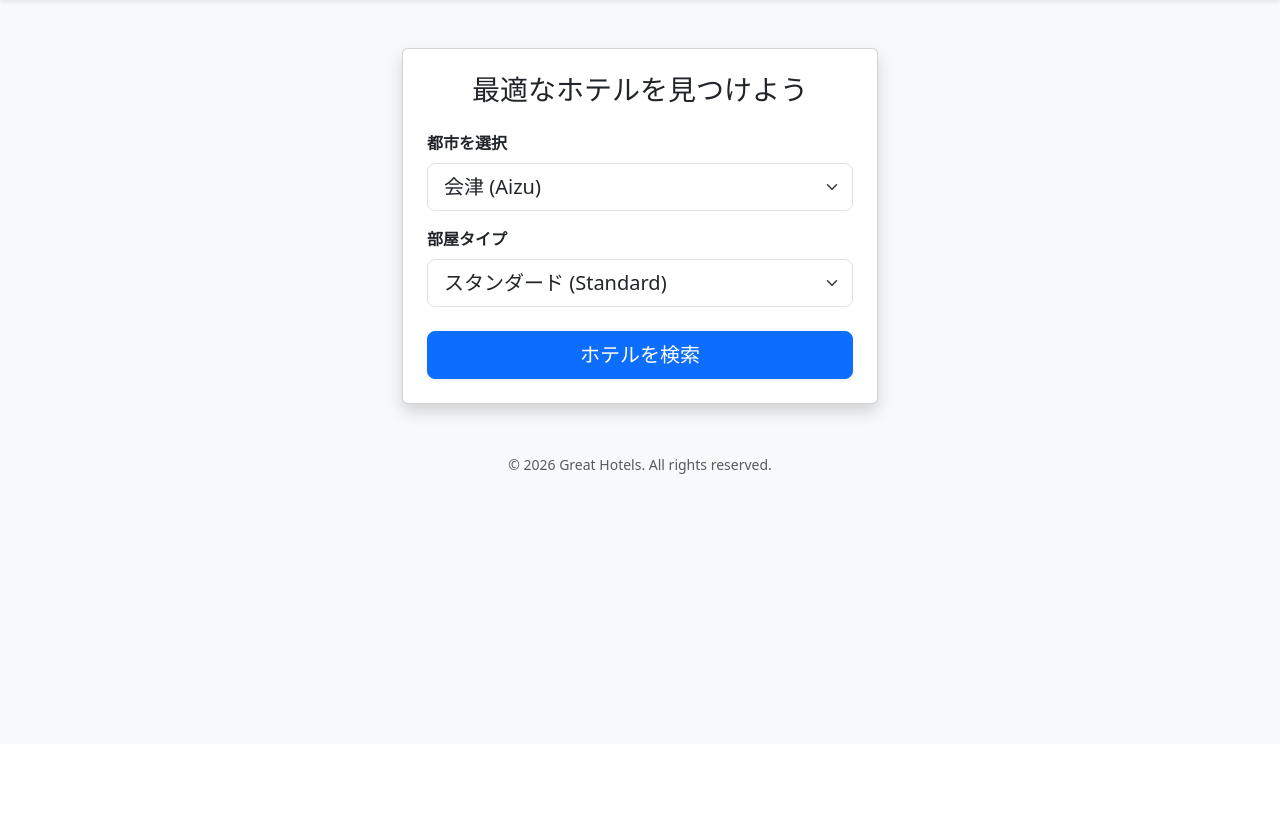
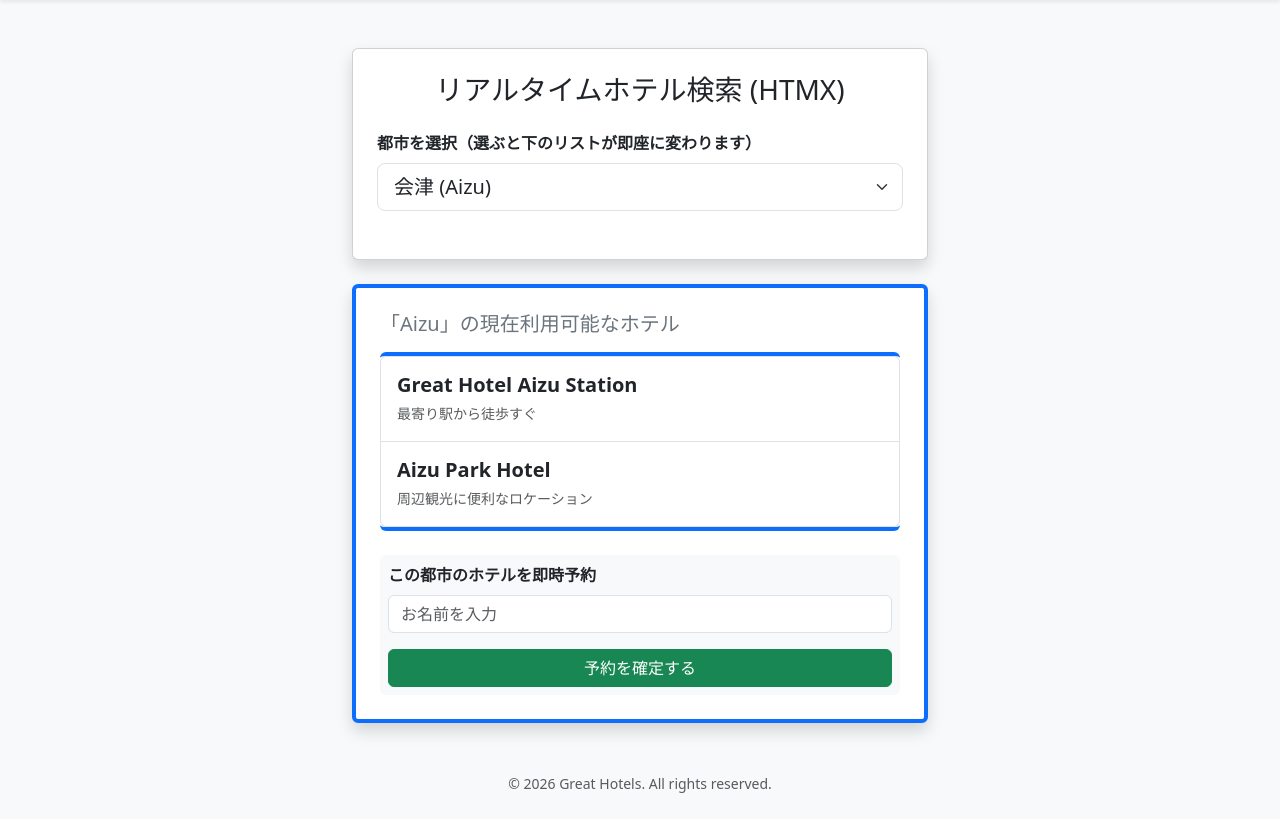
Before and after one commit to tajima-shun/my-django-project, a Django app: page / in a window 1280 px wide. Shown: the part 56-875 px from the top of the page. Before the commit the page ends 530 px from the top, so only its background shows below. Run offline with Django 5.2, Linux system fonts and the light colour scheme; some libraries are stand-ins or nearby versions.

Commit message:
Complete Exercise 10: Implement dynamic hotel list updates using HTMX. Fixes #5

```diff
--- a/apps/bookings/templates/bookings/home.html
+++ b/apps/bookings/templates/bookings/home.html
@@ -3,9 +3,10 @@
 <head>
     <meta charset="UTF-8">
     <meta name="viewport" content="width=device-width, initial-scale=1.0">
-    <title>Great Hotels - Home</title>
-    <!-- Bootstrap CSS (レスポンシブ & デザイン分離) -->
+    <title>Great Hotels - HTMX Search</title>
     <link href="https://cdn.jsdelivr.net/npm/bootstrap@5.3.0/dist/css/bootstrap.min.css" rel="stylesheet">
+    <!-- ⚡ HTMXの読み込み (これだけで非同期通信が可能になります) -->
+    <script src="https://unpkg.com/htmx.org@1.9.10"></script>
 </head>
 <body class="bg-light">
     <nav class="navbar navbar-dark bg-dark shadow-sm">
@@ -14,27 +15,34 @@
         </div>
     </nav>
 
-    <main class="container my-5 text-center" style="max-width: 500px;">
-        <div class="card shadow p-4 bg-white rounded">
-            <h1 class="h3 mb-4 fw-normal">最適なホテルを見つけよう</h1>
-            <form action="/search/" method="GET" novalidate>
-                <div class="mb-3 text-start">
-                    <label for="citySelect" class="form-label fw-semibold">都市を選択</label>
-                    <select class="form-select form-select-lg" id="citySelect" name="city" aria-label="City Selection">
+    <main class="container my-5" style="max-width: 600px;">
+        <div class="card shadow p-4 bg-white rounded mb-4">
+            <h1 class="h3 mb-4 fw-normal text-center">リアルタイムホテル検索 (HTMX)</h1>
+
+            <form novalidate>
+                <div class="mb-4">
+                    <label for="citySelect" class="form-label fw-semibold">都市を選択（選ぶと下のリストが即座に変わります）</label>
+                    <!--
+                      hx-get: 選択が変わったらこのURLにリクエストを送る
+                      hx-trigger: "change" (選択が変更されたら起動)
+                      hx-target: サーバーから返ってきたHTMLを "#hotel-results" に流し込む
+                    -->
+                    <select class="form-select form-select-lg" id="citySelect" name="city"
+                            hx-get="/search-ajax/"
+                            hx-trigger="change, load"
+                            hx-target="#hotel-results"
+                            aria-label="City Selection">
                         <option value="Aizu" selected>会津 (Aizu)</option>
                         <option value="Tokyo">東京 (Tokyo)</option>
                         <option value="Kyoto">京都 (Kyoto)</option>
                     </select>
                 </div>
-                <div class="mb-4 text-start">
-                    <label for="roomSelect" class="form-label fw-semibold">部屋タイプ</label>
-                    <select class="form-select form-select-lg" id="roomSelect" name="room_type" aria-label="Room Type Selection">
-                        <option value="Standard" selected>スタンダード (Standard)</option>
-                        <option value="Deluxe">デラックス (Deluxe)</option>
-                    </select>
-                </div>
-                <button class="w-100 btn btn-lg btn-primary shadow-sm" type="submit">ホテルを検索</button>
             </form>
+        </div>
+
+        <!-- ⚡ HTMXによってこの中身(部分HTML)だけが動的に書き換わります！ -->
+        <div id="hotel-results">
+            <!-- ここにサーバーから取得したホテルリストが挿入されます -->
         </div>
     </main>
 
--- /dev/null
+++ b/apps/bookings/templates/bookings/hotel_list_partial.html
@@ -0,0 +1,25 @@
+<div class="card shadow p-4 bg-white rounded border-top border-4 border-primary">
+    <h2 class="h5 mb-3 text-secondary">「{{ city }}」の現在利用可能なホテル</h2>
+
+    <div class="list-group mb-4">
+        <div class="list-group-item p-3">
+            <h5 class="mb-1 fw-bold">Great Hotel {{ city }} Station</h5>
+            <small class="text-muted">最寄り駅から徒歩すぐ</small>
+        </div>
+        <div class="list-group-item p-3">
+            <h5 class="mb-1 fw-bold">{{ city }} Park Hotel</h5>
+            <small class="text-muted">周辺観光に便利なロケーション</small>
+        </div>
+    </div>
+
+    <!-- 簡単な予約フォームもその場に表示 -->
+    <form action="/booking/confirm/" method="POST" class="p-2 bg-light rounded">
+        <input type="hidden" name="city" value="{{ city }}">
+        <input type="hidden" name="room_type" value="Standard">
+        <div class="mb-3">
+            <label class="form-label fw-semibold">この都市のホテルを即時予約</label>
+            <input type="text" class="form-control" name="guest_name" placeholder="お名前を入力" required>
+        </div>
+        <button class="btn btn-success w-100" type="submit">予約を確定する</button>
+    </form>
+</div>
--- a/apps/bookings/urls.py
+++ b/apps/bookings/urls.py
@@ -1,8 +1,9 @@
 from django.urls import path
-from .views import home_view, hotel_list_view, booking_confirm_view
+from .views import home_view, hotel_list_view, booking_confirm_view, hotel_search_ajax_view
 
 urlpatterns = [
     path('', home_view, name='home'),
     path('search/', hotel_list_view, name='hotel_search'),
     path('booking/confirm/', booking_confirm_view, name='booking_confirm'),
+    path('search-ajax/', hotel_search_ajax_view, name='hotel_search_ajax'), # 👈 これを追記
 ]
--- a/apps/bookings/views.py
+++ b/apps/bookings/views.py
@@ -39,3 +39,10 @@ def booking_confirm_view(request):
         'room_type': room_type
     }
     return render(request, 'bookings/booking_confirm.html', context)
+
+def hotel_search_ajax_view(request):
+    """4. HTMX用: ページをリロードせずにホテルリストのパーツ(HTML)だけを返す"""
+    city = request.GET.get('city', 'Aizu').strip()
+    context = {'city': city}
+    # ページ全体ではなく、部分的なテンプレート(partial)を返します
+    return render(request, 'bookings/hotel_list_partial.html', context)
```
